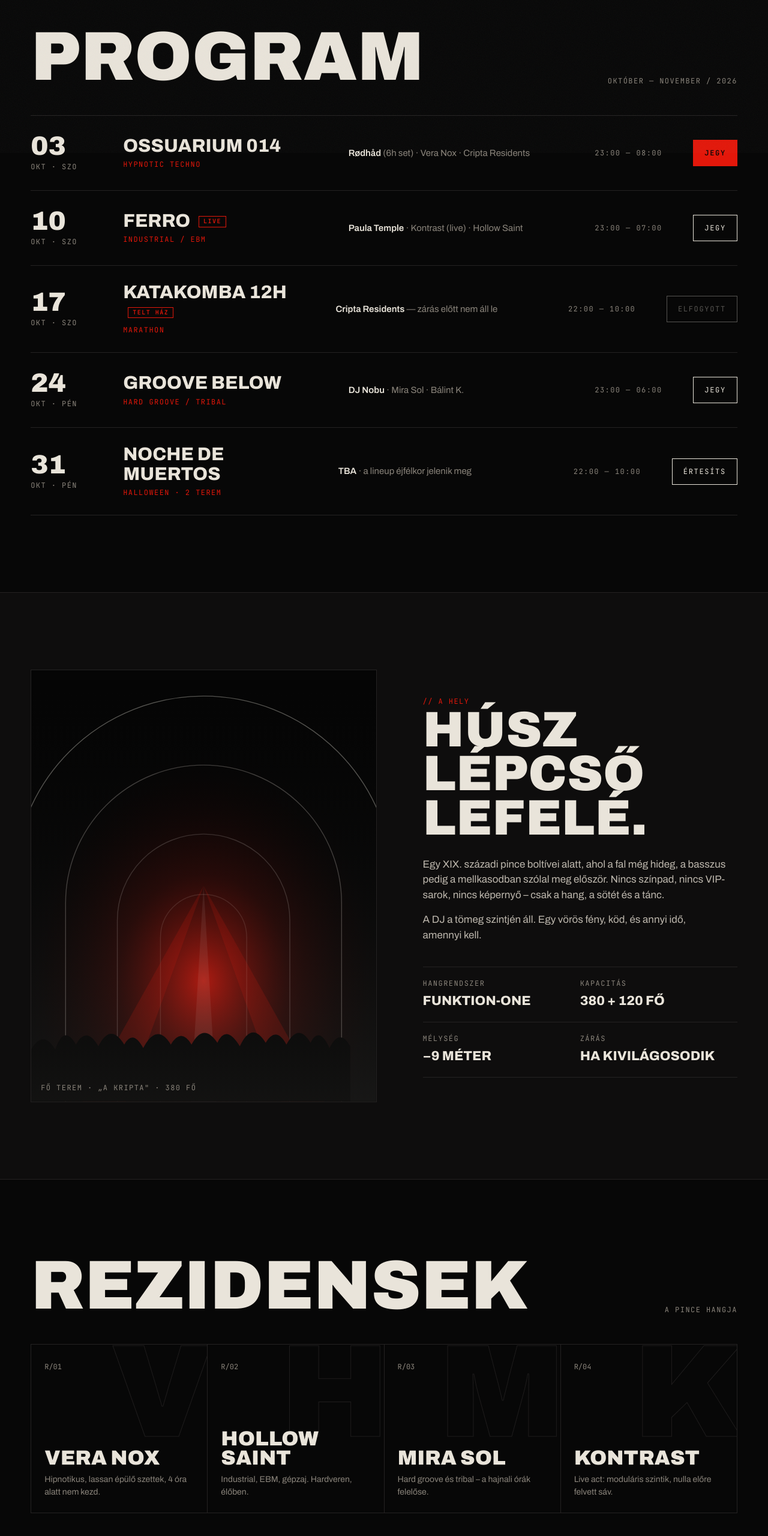
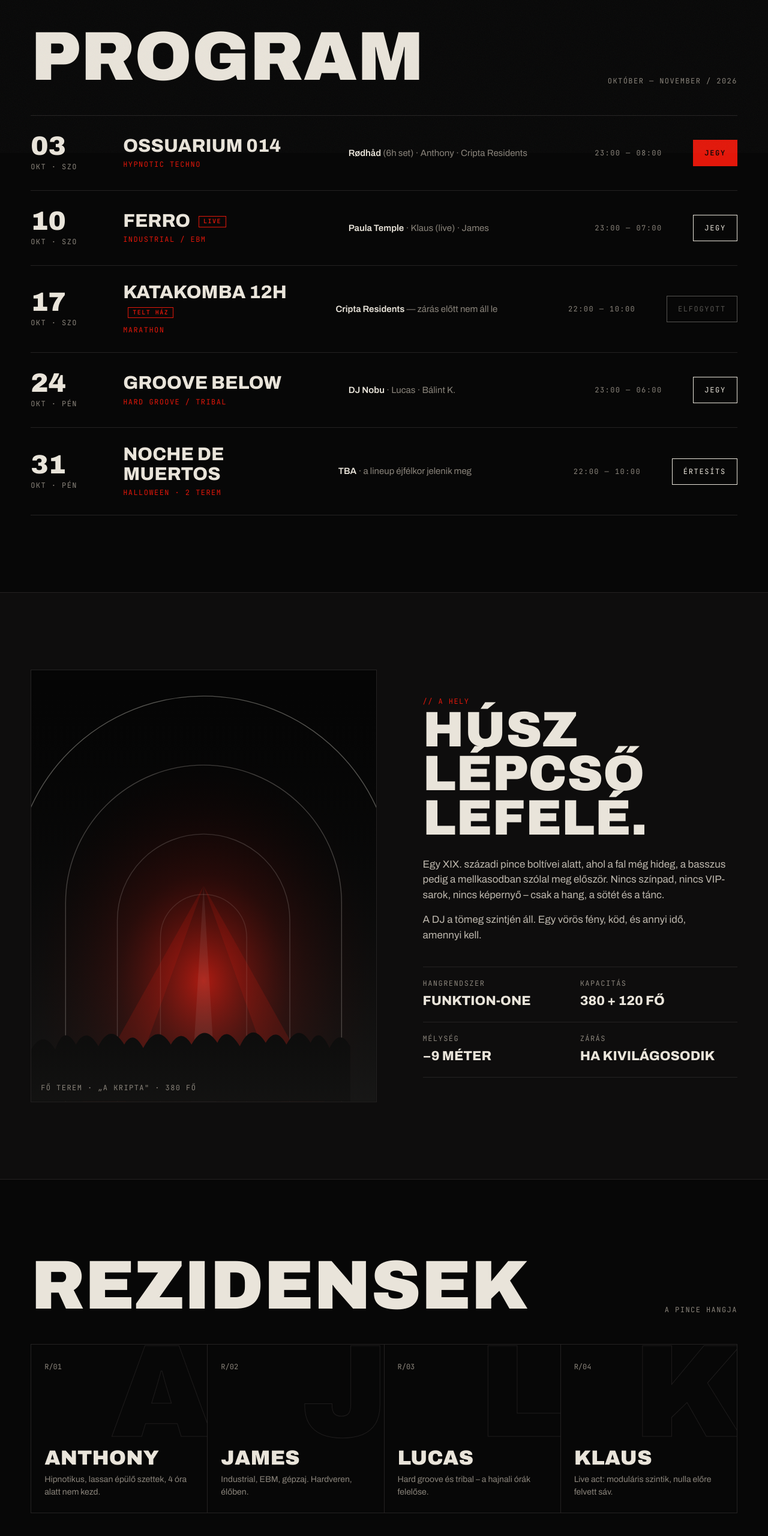
Before and after one commit to Suni2004/lzulzul, a website: page la-cripta/index.html in a window 1280 px wide. Shown: the part 945-3505 px from the top of the page at 60% size. Drawn offline with Linux system fonts and the light colour scheme.

Commit message:
Rezidensek: Anthony, James, Lucas, Klaus
Co-Authored-By: Claude Opus 5.5 <noreply@anthropic.com>
Claude-Session: https://claude.ai/code/session_016zpqaUdcAvvn6PPiGscp28

```diff
--- a/la-cripta/index.html
+++ b/la-cripta/index.html
@@ -299,14 +299,14 @@
     <li class="event">
       <div class="date"><b>03</b><span class="mono">Okt · Szo</span></div>
       <div><div class="ev-name">Ossuarium 014</div><div class="ev-genre mono">Hypnotic techno</div></div>
-      <div class="lineup"><strong>Rødhåd</strong> (6h set) · Vera Nox · Cripta Residents</div>
+      <div class="lineup"><strong>Rødhåd</strong> (6h set) · Anthony · Cripta Residents</div>
       <div class="time mono">23:00 — 08:00</div>
       <a href="#" class="btn solid">Jegy</a>
     </li>
     <li class="event">
       <div class="date"><b>10</b><span class="mono">Okt · Szo</span></div>
       <div><div class="ev-name">Ferro <span class="badge">LIVE</span></div><div class="ev-genre mono">Industrial / EBM</div></div>
-      <div class="lineup"><strong>Paula Temple</strong> · Kontrast (live) · Hollow Saint</div>
+      <div class="lineup"><strong>Paula Temple</strong> · Klaus (live) · James</div>
       <div class="time mono">23:00 — 07:00</div>
       <a href="#" class="btn">Jegy</a>
     </li>
@@ -320,7 +320,7 @@
     <li class="event">
       <div class="date"><b>24</b><span class="mono">Okt · Pén</span></div>
       <div><div class="ev-name">Groove Below</div><div class="ev-genre mono">Hard groove / Tribal</div></div>
-      <div class="lineup"><strong>DJ Nobu</strong> · Mira Sol · Bálint K.</div>
+      <div class="lineup"><strong>DJ Nobu</strong> · Lucas · Bálint K.</div>
       <div class="time mono">23:00 — 06:00</div>
       <a href="#" class="btn">Jegy</a>
     </li>
@@ -388,10 +388,10 @@
     <span class="mono">A pince hangja</span>
   </div>
   <div class="residents">
-    <article class="res" data-glyph="V"><span class="num">R/01</span><div><h3>Vera Nox</h3><p>Hipnotikus, lassan épülő szettek, 4 óra alatt nem kezd.</p></div></article>
-    <article class="res" data-glyph="H"><span class="num">R/02</span><div><h3>Hollow Saint</h3><p>Industrial, EBM, gépzaj. Hardveren, élőben.</p></div></article>
-    <article class="res" data-glyph="M"><span class="num">R/03</span><div><h3>Mira Sol</h3><p>Hard groove és tribal – a hajnali órák felelőse.</p></div></article>
-    <article class="res" data-glyph="K"><span class="num">R/04</span><div><h3>Kontrast</h3><p>Live act: moduláris szintik, nulla előre felvett sáv.</p></div></article>
+    <article class="res" data-glyph="A"><span class="num">R/01</span><div><h3>Anthony</h3><p>Hipnotikus, lassan épülő szettek, 4 óra alatt nem kezd.</p></div></article>
+    <article class="res" data-glyph="J"><span class="num">R/02</span><div><h3>James</h3><p>Industrial, EBM, gépzaj. Hardveren, élőben.</p></div></article>
+    <article class="res" data-glyph="L"><span class="num">R/03</span><div><h3>Lucas</h3><p>Hard groove és tribal – a hajnali órák felelőse.</p></div></article>
+    <article class="res" data-glyph="K"><span class="num">R/04</span><div><h3>Klaus</h3><p>Live act: moduláris szintik, nulla előre felvett sáv.</p></div></article>
   </div>
 </section>
 
```
